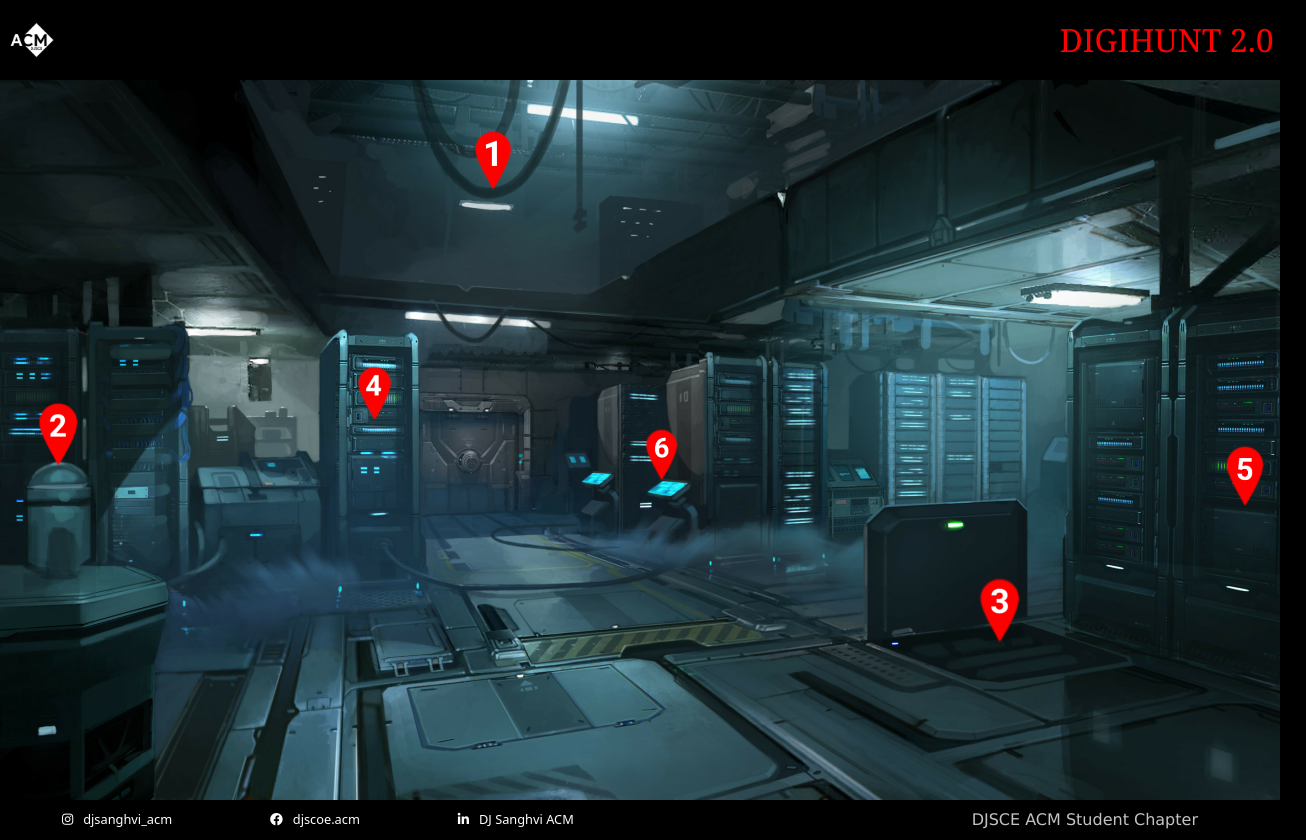
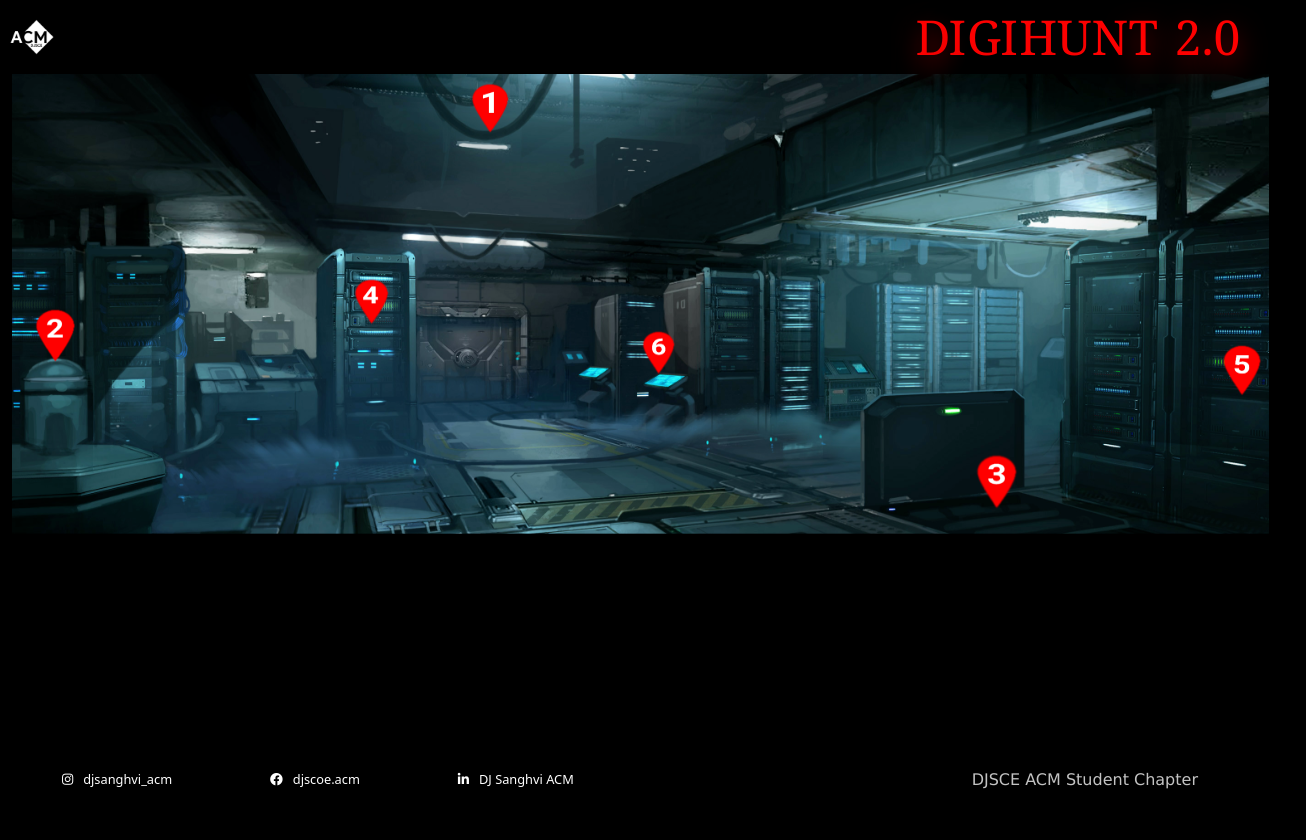
Before and after one commit to digihunt/digihunt.github.io, a plain HTML site: page index.html in a window 1280 px wide. Shown: the whole page, 1306 px wide, since content can reach past the window. After the commit the page ends 800 px from the top, so only its background shows below. Drawn offline with nearby package versions, Linux system fonts and the light colour scheme.

Commit message:
css updated

```diff
--- a/index.html
+++ b/index.html
@@ -27,8 +27,15 @@
       integrity="sha384-QJHtvGhmr9XOIpI6YVutG+2QOK9T+ZnN4kzFN1RtK3zEFEIsxhlmWl5/YESvpZ13"
       crossorigin="anonymous"
     ></script>
-    <title>Document</title>
+    <title>DigiHunt 2.0</title>
     <style>
+      html,
+      body {
+        margin: 0;
+        height: 100%;
+        overflow: hidden;
+      }
+
       body {
         background-color: black;
         background-size: 100% 100%;
@@ -44,12 +51,16 @@
         /* position: relative; */
         /* top: -10px;    */
         /* height: 90%; */
+        transform: translateY(-50px) scaleY(0.83);
       }
       .navbar-brand img {
         transform: scale(2);
       }
       .map {
-        background-color: yellow;
+        background-color: black;
+        overflow: hidden;
+        height: 720px;
+        /* height: 99%; */
         /* width: 100%; */
         /* height: 90vh; */
       }
@@ -69,6 +80,80 @@
         padding-left: 280px;
         font-family: Verdana, Geneva, Tahoma, sans-serif;
       }
+      footer {
+        /* transform:translateY(-270px) */
+      }
+      /* .heading {
+        font-size: 2rem;
+        color: red;
+        text-transform: uppercase;
+        margin-right: 20px;
+        font-family: Georgia, "Times New Roman", Times, serif;
+        text-shadow: 0px 0px 8px rgba(255, 0, 0, 0.9);
+        animation: heading 2s infinite;
+      }
+      @keyframes heading {
+        from {
+          text-shadow: 0px 0px 8px rgba(255, 0, 0, 0.9);
+        }
+        to {
+          text-shadow: 0px 0px 8px rgba(218, 11, 11, 0.9);
+        }
+      } */
+
+      .words {
+        text-shadow: 0px 0px 8px rgba(255, 0, 0, 0.9);
+        color: red;
+
+        font-size: 0;
+        line-height: 1.2;
+      }
+
+      .words span {
+        font-size: 3rem;
+        display: inline-block;
+        /* transform: translateX(-380px); */
+        animation: move 3s infinite;
+        position: relative;
+        font-family: Georgia, "Times New Roman", Times, serif;
+        left: -60px;
+      }
+
+      @keyframes move {
+        0% {
+          transform: translate(-10%, 0);
+        }
+        50% {
+          text-shadow: 0 25px 50px rgba(0, 0, 0, 0.75);
+        }
+        100% {
+          transform: translate(10%, 0);
+        }
+      }
+
+      .words span:nth-child(2) {
+        animation-delay: 0.5s;
+      }
+
+      .words span:nth-child(3) {
+        animation-delay: 0.5s;
+      }
+
+      .words span:nth-child(4) {
+        animation-delay: 0.5s;
+      }
+
+      .words span:nth-child(5) {
+        animation-delay: 0.5s;
+      }
+
+      .words span:nth-child(6) {
+        animation-delay: 0.5s;
+      }
+
+      .words span:nth-child(7) {
+        animation-delay: 0.5s;
+      }
     </style>
   </head>
   <body>
@@ -78,7 +163,7 @@
       style="background-color: black; width: 102%"
     >
       <div class="container-fluid">
-        <a class="navbar-brand">
+        <a href="djacm.co.in" class="navbar-brand">
           <img
             src="./DJACMLOGO.png"
             alt=""
@@ -87,27 +172,28 @@
             class="d-inline-block align-text-top"
           />
         </a>
-        <span
-          class="navbar-text d-flex"
-          style="
-            font-size: 2rem;
-            color: red;
-            text-transform: uppercase;
-            margin-right: 20px;
-            font-family: Georgia, 'Times New Roman', Times, serif;
-          "
-        >
-          Digihunt 2.0
-        </span>
+        <div class="words word-1">
+          <span>D</span>
+          <span>I</span>
+          <span>G</span>
+          <span>I</span>
+          <span>H</span>
+          <span>U</span>
+          <span>N</span>
+          <span>T</span>
+          <span> &nbsp;2.0</span>
+        </div>
+        <!-- <span class=" d-flex heading" > Digihunt 2.0 </span> -->
       </div>
     </nav>
 
     <!-- clues -->
+    <center>
       <div class="map" usemap="#image-map">
-      <img src="./space (3).png" usemap="#image-map" class="mapImage" />
+        <img src="./space (3) (1).png" usemap="#image-map" class="mapImage" />
         <map name="image-map">
           <area
-          target=""
+            target="_blank"
             alt=""
             title=""
             href="https://drive.google.com/file/d/1985siMNq8ZTzplbnCe5FfilksT-dsWHm/view?usp=sharing"
@@ -115,7 +201,7 @@
             shape="circle"
           />
           <area
-          target=""
+            target="_blank"
             alt=""
             title=""
             href="https://drive.google.com/file/d/17OdIKKSlHYzWBR_MKGuXC6mZKU0eA5py/view?usp=sharing"
@@ -123,7 +209,7 @@
             shape="circle"
           />
           <area
-          target=""
+            target="_blank"
             alt=""
             title=""
             href="https://drive.google.com/file/d/1Ht_PjzWqCHWyK1SjzYj6zWPxKak1HcZH/view?usp=sharing"
@@ -131,7 +217,7 @@
             shape="circle"
           />
           <area
-          target=""
+            target="_blank"
             alt=""
             title=""
             href="https://drive.google.com/file/d/19Gx1Jho_ryVix2IO_JZM6XxlzSkIgyM_/view?usp=sharing"
@@ -139,7 +225,7 @@
             shape="circle"
           />
           <area
-          target=""
+            target="_blank"
             alt=""
             title=""
             href="https://drive.google.com/file/d/1ucqbmPpuIaVB15GuKJGDghylWYrvW44X/view?usp=sharing"
@@ -147,7 +233,7 @@
             shape="circle"
           />
           <area
-          target=""
+            target="_blank"
             alt=""
             title=""
             href="https://drive.google.com/file/d/1p_wfDeeCFpwp-CwaBAmR3wgyXfnhPkj_/view?usp=sharing"
@@ -156,26 +242,34 @@
           />
         </map>
       </div>
+    </center>
+
     <!-- footer -->
     <footer>
       <nav
-        class="navbar sticky-bottom navbar-dark"
-        style="background-color: black; padding: 0%"
+        class="navbar fixed-bottom navbar-dark"
+        style="background-color: black; padding: 0"
       >
         <div class="container">
           <a
             href="https://www.instagram.com/djsanghvi_acm/?hl=en"
             class="socialLinks"
+            target="_blank"
           >
             <i class="icons fab fa-instagram"></i>
             &nbsp; djsanghvi_acm
           </a>
-          <a href="https://www.facebook.com/djscoe.acm.5" class="socialLinks">
+          <a
+            href="https://www.facebook.com/djscoe.acm.5"
+            target="_blank"
+            class="socialLinks"
+          >
             <i class="fab fa-facebook"></i>
             &nbsp; djscoe.acm
           </a>
           <a
             href="https://in.linkedin.com/company/dj-sanghvi-acm"
+            target="_blank"
             class="socialLinks"
           >
             <i class="icons fab fa-linkedin-in"></i>
```
Also changed, not shown: space (3) (1).png (added). Lines whose indentation alone changed are shown as unchanged.
